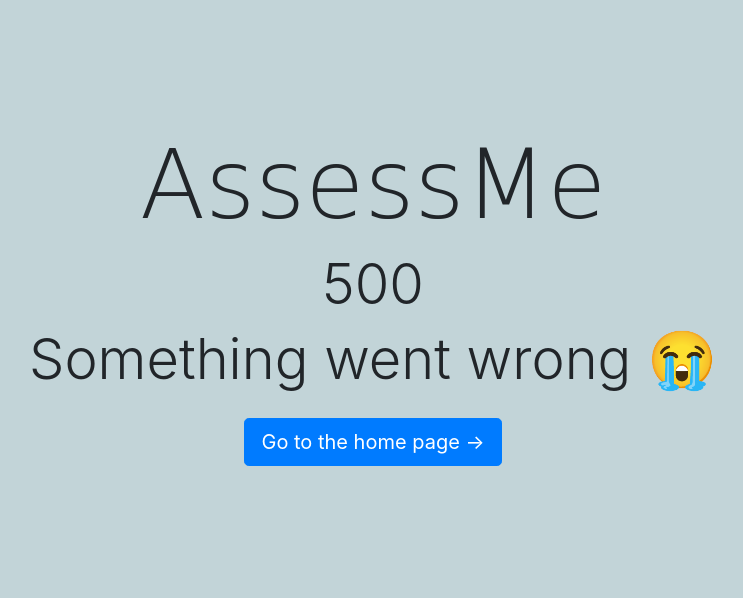
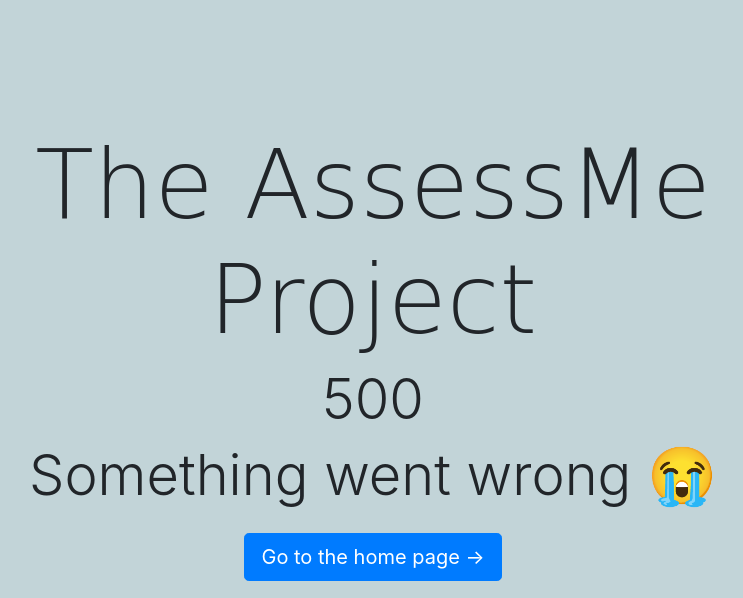
Before and after one commit to MarvinKweyu/AssessMe, a Django app: template templates/500.html in a window 1280 px wide. Shown: the top 598 px of the page, without its empty margins (267-1010 px from the left). Run offline with Django 3.2, Linux system fonts and the light colour scheme; the template is opened without the code that fills it, so the values that code supplies are empty; parts of the project's set-up code (start-up, migrations or seed data) failed here and were passed over; some libraries are stand-ins or nearby versions.

Commit message:
chore: update name on error page

```diff
--- a/templates/500.html
+++ b/templates/500.html
@@ -5,7 +5,7 @@
 <head>
   <meta charset="utf-8">
   <meta name="viewport" content="width=device-width, initial-scale=1, shrink-to-fit=no">
-  <title>AssessMe</title>
+  <title>The AssessMe Project</title>
   <!-- <link href="https://fonts.googleapis.com/css?family=Clicker+Script" rel="stylesheet"> -->
   <link rel="stylesheet" href="{% static 'css/bootstrap.min.css' %}">
   <link rel="stylesheet" type="text/css" href="{% static 'vendor/fontello-2f186091/css/fontello.css' %}">
@@ -17,10 +17,9 @@
   <div class="container" style="margin-top: 8rem">
     <div class="row justify-content-center text-center">
       <div class="col-md-10 col-sm-12">
-        <h1 class="display-1 logo">AssessMe</h1>
+        <h1 class="display-1 logo">The AssessMe Project</h1>
         <h2 class="display-4">500</h2>
         <h4 class="display-4 mb-4">Something went wrong 😭</h4>
-        <!-- {#        <p class="lead">Mind to <a href="https://twitter.com/@vitorfs" target="_blank" rel="noopener">send me a tweet</a> about this issue?</p>#} -->
         <p class="lead"><a href="/" class="btn btn-primary btn-lg">Go to the home page →</a></p>
       </div>
     </div>
```
